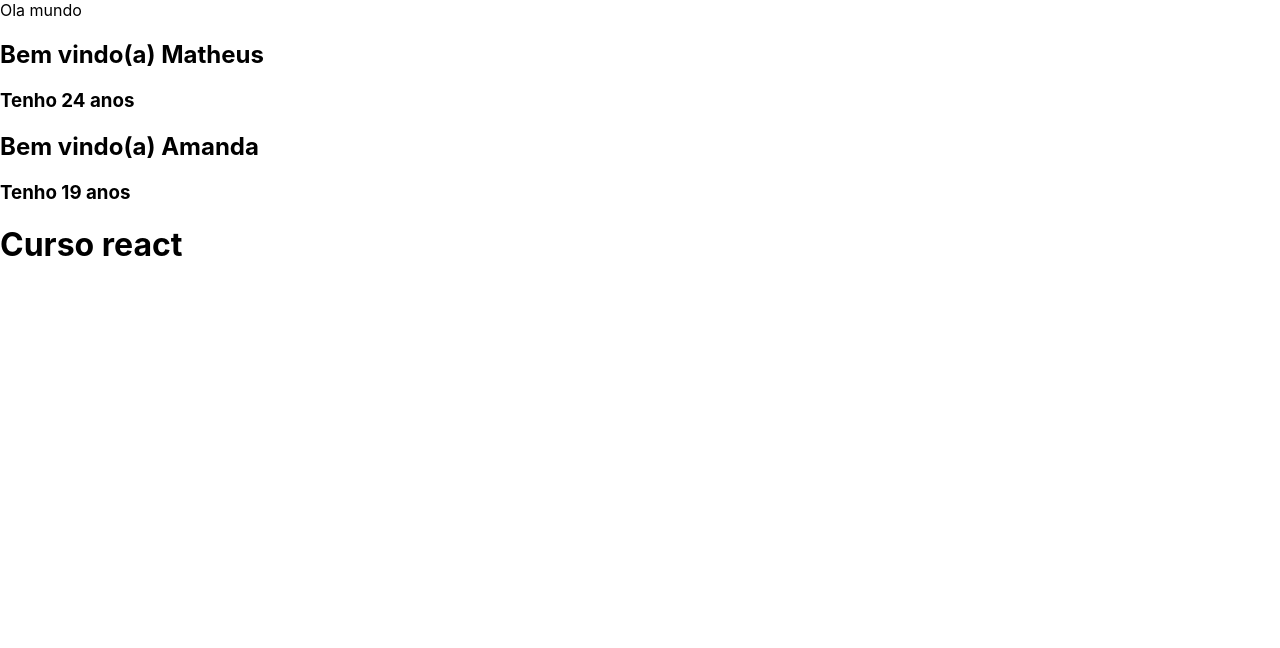
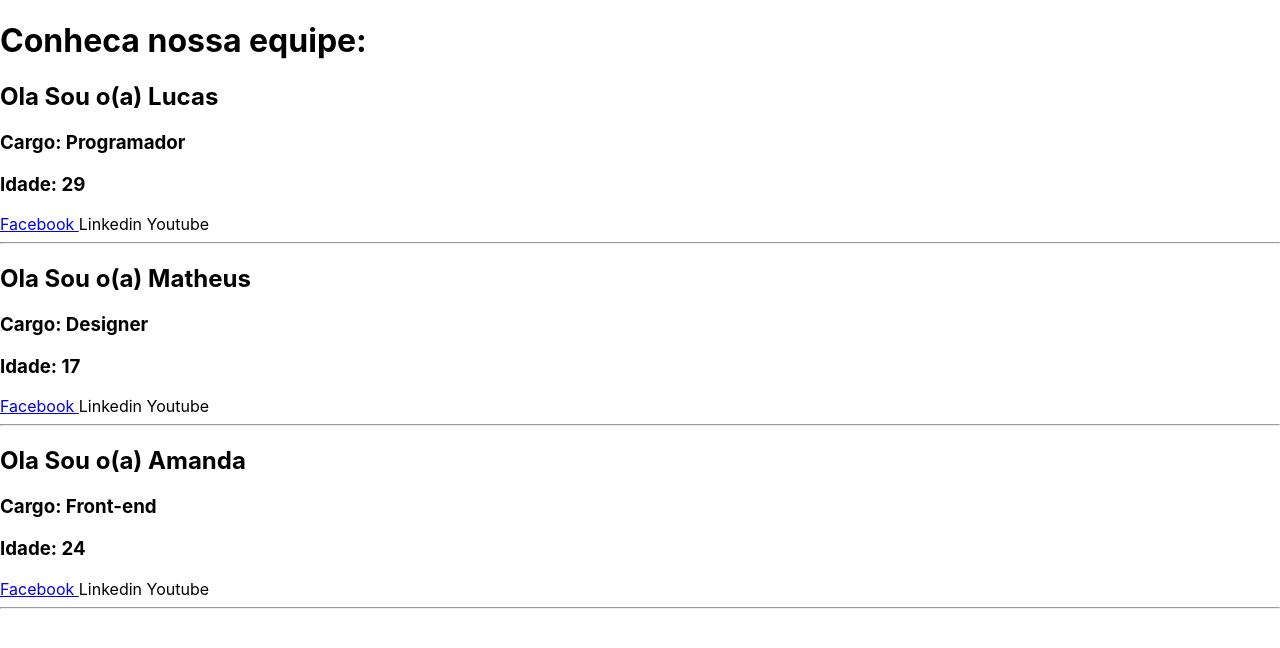
Before and after one commit to BauerAndre/luckcookie, a React (Create React App) app: page / in a window 1280 px wide. Shown: the top 648 px of the page. Built offline with nearby package versions, Linux system fonts and the light colour scheme.

Commit message:
using props

```diff
--- a/src/App.js
+++ b/src/App.js
@@ -1,10 +1,31 @@
 import React from "react";
 
-const Bemvindo = (props) => {
+const Equipe = (props) => {
   return (
     <div>
-      <h2>Bem vindo(a) {props.nome}</h2>
-      <h3>Tenho {props.idade} anos</h3>
+      <Sobre nome={props.nome} cargo={props.cargo} idade={props.idade} />
+      <Social fb={props.facebook} />
+      <hr />
+    </div>
+  );
+};
+
+const Sobre = (props) => {
+  return (
+    <div>
+      <h2>Ola Sou o(a) {props.nome}</h2>
+      <h3>Cargo: {props.cargo}</h3>
+      <h3>Idade: {props.idade}</h3>
+    </div>
+  );
+};
+
+const Social = (props) => {
+  return (
+    <div>
+      <a href={props.fb}>Facebook </a>
+      <a>Linkedin </a>
+      <a>Youtube </a>
     </div>
   );
 };
@@ -12,10 +33,25 @@ const Bemvindo = (props) => {
 function App() {
   return (
     <div>
-      Ola mundo
-      <Bemvindo nome="Matheus" idade="24" />
-      <Bemvindo nome="Amanda" idade="19" />
-      <h1>Curso react</h1>
+      <h1>Conheca nossa equipe:</h1>
+      <Equipe
+        nome="Lucas"
+        cargo="Programador"
+        idade="29"
+        facebook="https://google.com"
+      />
+      <Equipe
+        nome="Matheus"
+        cargo="Designer"
+        idade="17"
+        facebook="https://google.com"
+      />
+      <Equipe
+        nome="Amanda"
+        cargo="Front-end"
+        idade="24"
+        facebook="https://google.com"
+      />
     </div>
   );
 }
```
